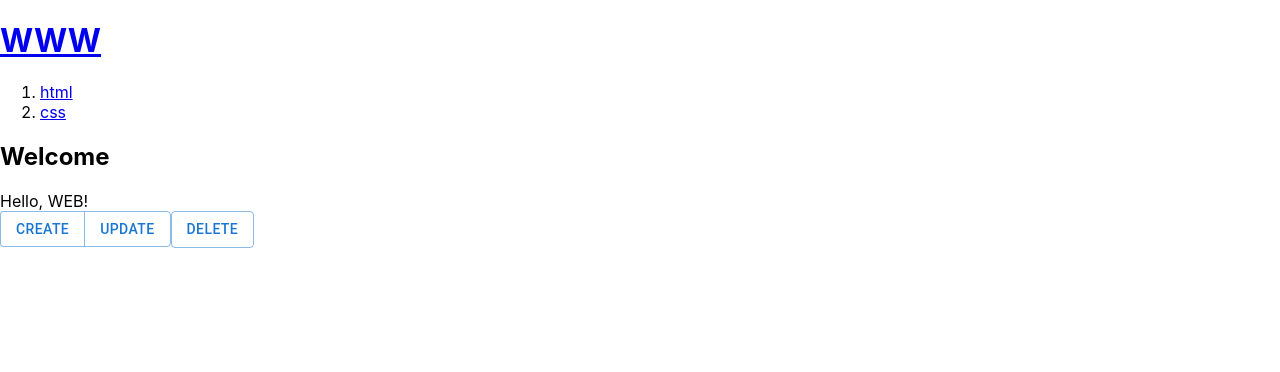
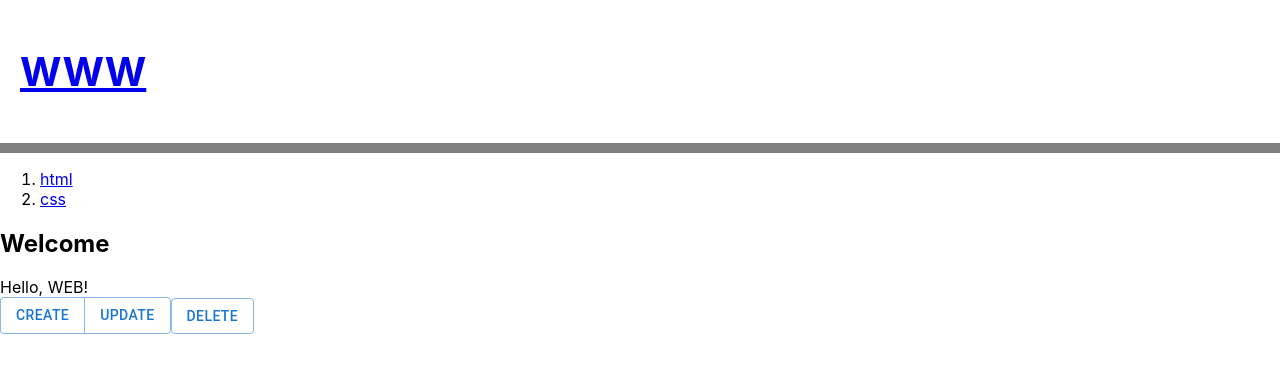
Before and after one commit to okdol1/react-app, a React (Create React App) app: page / in a window 1280 px wide. Shown: the top 372 px of the page. Built offline with nearby package versions, Linux system fonts and the light colour scheme.

Commit message:
리액트에서 css 수정

```diff
--- a/src/App.css
+++ b/src/App.css
@@ -1,38 +1,5 @@
-.App {
-  text-align: center;
+header {
+  border-bottom: 10px solid gray;
+  padding: 20px;
+  font-size: 20px;
 }
-
-.App-logo {
-  height: 40vmin;
-  pointer-events: none;
-}
-
-@media (prefers-reduced-motion: no-preference) {
-  .App-logo {
-    animation: App-logo-spin infinite 20s linear;
-  }
-}
-
-.App-header {
-  background-color: #282c34;
-  min-height: 100vh;
-  display: flex;
-  flex-direction: column;
-  align-items: center;
-  justify-content: center;
-  font-size: calc(10px + 2vmin);
-  color: white;
-}
-
-.App-link {
-  color: #61dafb;
-}
-
-@keyframes App-logo-spin {
-  from {
-    transform: rotate(0deg);
-  }
-  to {
-    transform: rotate(360deg);
-  }
-}
--- a/src/App.js
+++ b/src/App.js
@@ -1,3 +1,4 @@
+import './App.css';
 import Button from '@mui/material/Button'
 import ButtonGroup from '@mui/material/ButtonGroup';
 import {useState} from 'react';
```
